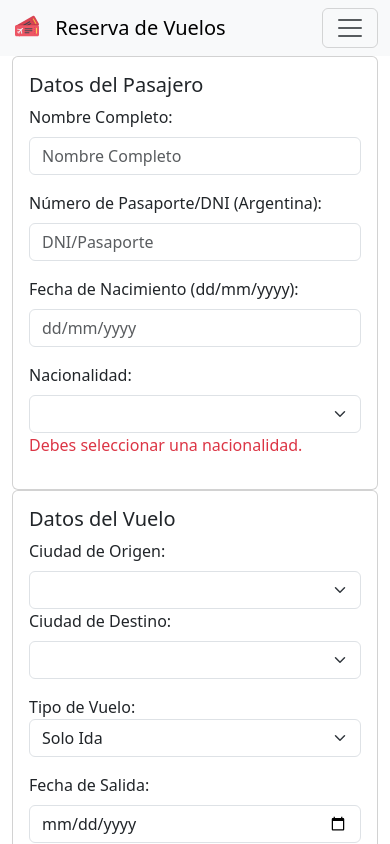
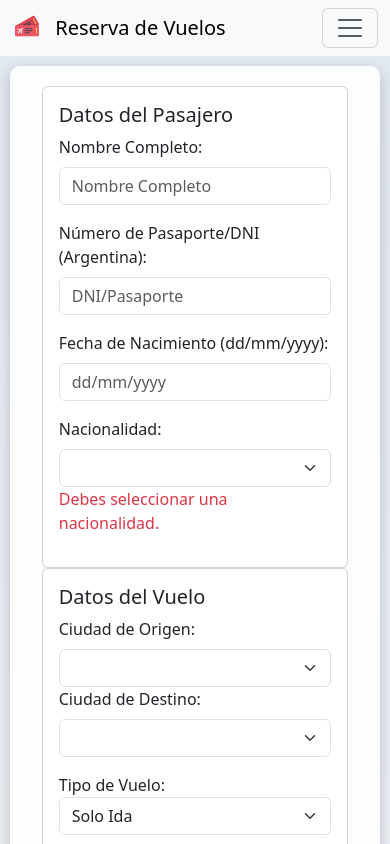
Before and after one commit to Niicor/Ultimo-Practico, a Vue app: page / in a window 390 px wide. Shown: the top 844 px of the page. Built offline with nearby package versions, Linux system fonts and the light colour scheme.

Commit message:
fondo para el formulario

```diff
--- a/src/App.vue
+++ b/src/App.vue
@@ -1,8 +1,12 @@
 <!-- src/App.vue -->
 <template>
-  <Navbar @toggle-dark-mode="toggleDarkMode" :is-dark-mode="isDarkMode" />
-  <Formulario :is-dark-mode="isDarkMode" />
-  <Footer :is-dark-mode="isDarkMode" />
+  <div class="main-container" :class="{ 'dark-mode': isDarkMode }"> <!-- Contenedor principal -->
+    <Navbar @toggle-dark-mode="toggleDarkMode" :is-dark-mode="isDarkMode" />
+    <div class="form-wrapper"> <!-- Contenedor del formulario -->
+      <Formulario :is-dark-mode="isDarkMode" />
+    </div>
+    <Footer :is-dark-mode="isDarkMode" />
+  </div>
 </template>
 
 <script>
@@ -43,3 +47,43 @@ export default {
   },
 };
 </script>
+
+<style scoped>
+/* Estilos para el fondo y el wrapper del formulario */
+.main-container {
+  background: linear-gradient(to bottom, #e2e8f0, #f8fafc);
+  /* Gradiente claro */
+  min-height: 100vh;
+  display: flex;
+  flex-direction: column;
+}
+
+.dark-mode .main-container {
+  background: linear-gradient(to bottom, #1a202c, #2d3748);
+  /* Gradiente oscuro */
+}
+
+.form-wrapper {
+  background-color: rgba(255, 255, 255, 0.9);
+  /* Fondo semi-transparente para modo claro */
+  padding: 20px;
+  border-radius: 10px;
+  margin: 20px auto;
+  max-width: 90%;
+  box-shadow: 0px 5px 15px rgba(0, 0, 0, 0.2);
+}
+
+.dark-mode .form-wrapper {
+  background-color: rgba(52, 58, 64, 0.9);
+  /* Fondo semi-transparente para modo oscuro */
+  color: white;
+}
+
+/* Media query para ajustar el ancho máximo en pantallas más pequeñas */
+@media (max-width: 768px) {
+  .form-wrapper {
+    max-width: 95%;
+    margin: 10px auto;
+  }
+}
+</style>
```
